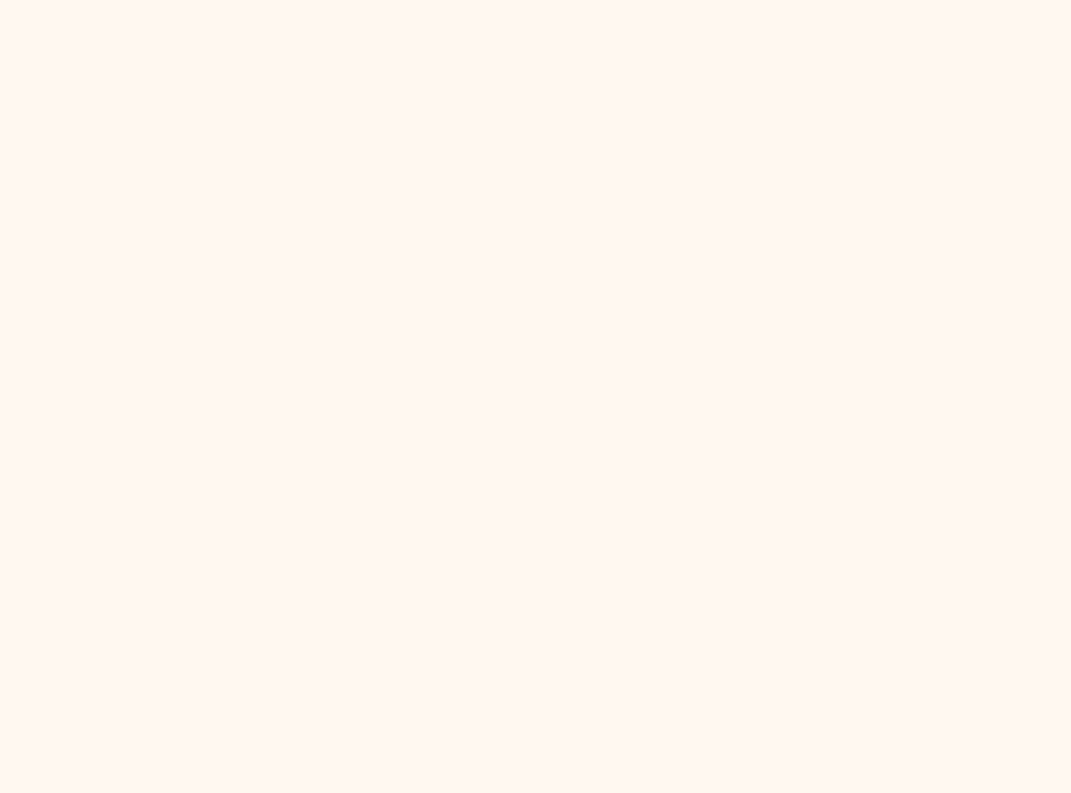
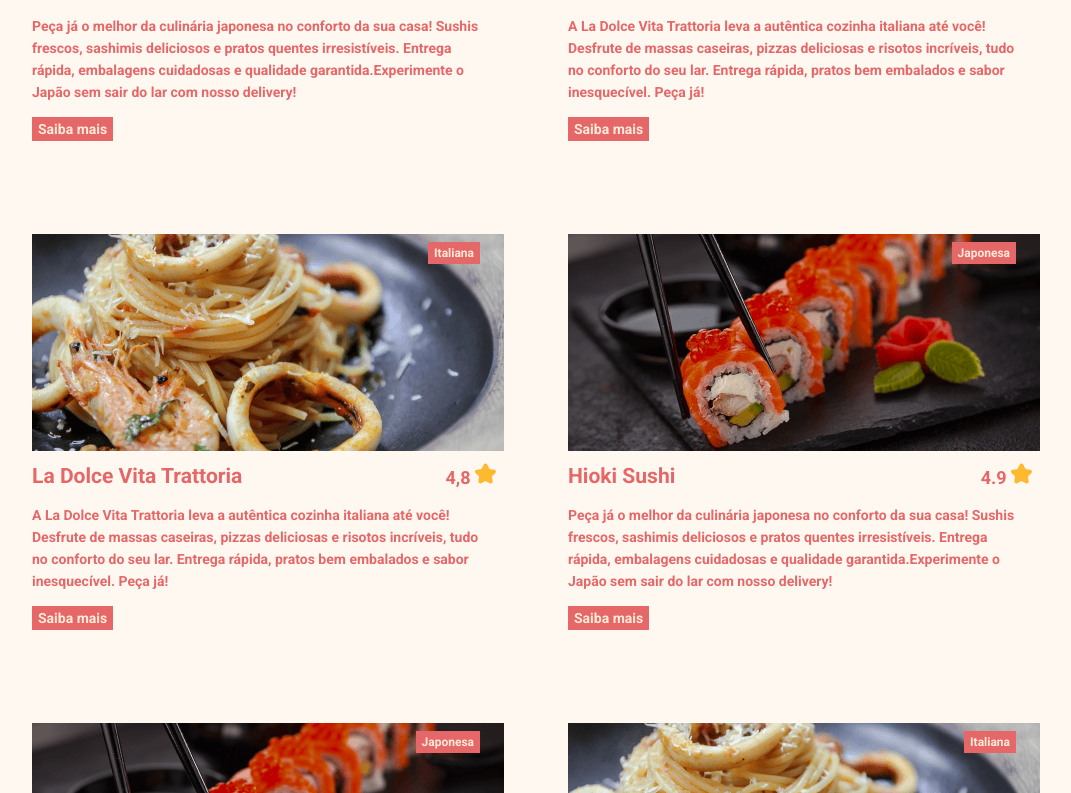
Before and after one commit to FerrariSnow/efood, a React (Create React App) app: page / in a window 1280 px wide. Shown: the part 647-1440 px from the top of the page, without its empty margins (104-1175 px from the left). Before the commit the page ends 800 px from the top, so only its background shows below. Built offline with nearby package versions, Linux system fonts and the light colour scheme.

Commit message:
apresentação das lojas

```diff
--- a/src/App.tsx
+++ b/src/App.tsx
@@ -4,12 +4,16 @@ import { Banner } from './components/Banner'
 import HeaderMain from './components/HeaderMain'
 import HeaderSub from './components/HeaderSub'
 import { GlobalCSS } from './styles'
+import StoreList from './components/StoreList'
 
 const Rotas = createBrowserRouter([
   {
     path: '/',
     element: (
-      <Banner fundo="italiana" loja="La Dolce Vita Trattoria" tipo="Italiana" />
+      <>
+        <HeaderMain />
+        <StoreList />
+      </>
     )
   }
 ])
--- /dev/null
+++ b/src/components/Product/index.tsx
@@ -0,0 +1,3 @@
+const Product = () => <div>card product</div>
+
+export default Product
--- /dev/null
+++ b/src/components/Store/index.tsx
@@ -0,0 +1,36 @@
+import Star from '../../assets/images/star.svg'
+import Button from '../Button'
+import Tag from '../Tag'
+import { CardLoja, DescricaoLoja, InfosLoja, TagsLoja } from './styles'
+
+type Props = {
+  imagem: string
+  nome: string
+  nota: string
+  descricao: string
+  tags: string[]
+  to: string
+}
+
+const Store = ({ imagem, nome, nota, descricao, tags, to }: Props) => (
+  <CardLoja>
+    <img src={imagem} alt={nome} />
+    <TagsLoja>
+      {tags.map((tag) => (
+        <Tag key={tag}>{tag}</Tag>
+      ))}
+    </TagsLoja>
+    <InfosLoja>
+      <h3>{nome} </h3>
+      <div>
+        {nota} <img src={Star} />
+      </div>
+    </InfosLoja>
+    <DescricaoLoja>{descricao}</DescricaoLoja>
+    <Button type="link" to={to} title="Saiba mais sobre a loja">
+      Saiba mais
+    </Button>
+  </CardLoja>
+)
+
+export default Store
--- /dev/null
+++ b/src/components/Store/styles.ts
@@ -0,0 +1,40 @@
+import styled from 'styled-components'
+import { cores } from '../../styles'
+import { TagContainer } from '../Tag/styles'
+
+export const CardLoja = styled.div`
+  background-color: $fff;
+  color: ${cores.principal};
+  padding: 8px;
+  max-width: 480px;
+  width: 100%;
+  position: relative;
+
+  ${TagContainer} {
+    margin-right: 8px;
+  }
+`
+
+export const InfosLoja = styled.div`
+  display: flex;
+  justify-content: space-between;
+  align-items: center;
+  font-weight: bold;
+  font-size: 18px;
+  line-height: 21px;
+  margin-top: 8px;
+  margin-bottom: 16px;
+`
+
+export const DescricaoLoja = styled.p`
+  color: ${cores.principal};
+  font-weight: bold;
+  font-size: 14px;
+  line-height: 22px;
+  margin-bottom: 16px;
+`
+export const TagsLoja = styled.div`
+  position: absolute;
+  top: 16px;
+  right: 16px;
+`
--- /dev/null
+++ b/src/components/StoreList/index.tsx
@@ -0,0 +1,60 @@
+import Store from '../Store'
+import { Container } from './styles'
+
+import Sushi from '../../assets/images/loja1.png'
+import Pizza from '../../assets/images/loja2.png'
+
+const StoreList = () => (
+  <Container className="container">
+    <Store
+      imagem={Sushi}
+      nome="Hioki Sushi"
+      nota="4.9"
+      descricao="Peça já o melhor da culinária japonesa no conforto da sua casa! Sushis frescos, sashimis deliciosos e pratos quentes irresistíveis. Entrega rápida, embalagens cuidadosas e qualidade garantida.Experimente o Japão sem sair do lar com nosso delivery!"
+      tags={['Destaque da semana', 'Japonesa']}
+      to="/sushi"
+    />
+    <Store
+      imagem={Pizza}
+      nome="La Dolce Vita Trattoria"
+      nota="4,8"
+      descricao="A La Dolce Vita Trattoria leva a autêntica cozinha italiana até você! Desfrute de massas caseiras, pizzas deliciosas e risotos incríveis, tudo no conforto do seu lar. Entrega rápida, pratos bem embalados e sabor inesquecível. Peça já!"
+      tags={['Italiana']}
+      to="/pizza"
+    />
+    <Store
+      imagem={Pizza}
+      nome="La Dolce Vita Trattoria"
+      nota="4,8"
+      descricao="A La Dolce Vita Trattoria leva a autêntica cozinha italiana até você! Desfrute de massas caseiras, pizzas deliciosas e risotos incríveis, tudo no conforto do seu lar. Entrega rápida, pratos bem embalados e sabor inesquecível. Peça já!"
+      tags={['Italiana']}
+      to="/pizza"
+    />
+    <Store
+      imagem={Sushi}
+      nome="Hioki Sushi"
+      nota="4.9"
+      descricao="Peça já o melhor da culinária japonesa no conforto da sua casa! Sushis frescos, sashimis deliciosos e pratos quentes irresistíveis. Entrega rápida, embalagens cuidadosas e qualidade garantida.Experimente o Japão sem sair do lar com nosso delivery!"
+      tags={['Japonesa']}
+      to="/sushi"
+    />
+    <Store
+      imagem={Sushi}
+      nome="Hioki Sushi"
+      nota="4.9"
+      descricao="Peça já o melhor da culinária japonesa no conforto da sua casa! Sushis frescos, sashimis deliciosos e pratos quentes irresistíveis. Entrega rápida, embalagens cuidadosas e qualidade garantida.Experimente o Japão sem sair do lar com nosso delivery!"
+      tags={['Japonesa']}
+      to="/sushi"
+    />
+    <Store
+      imagem={Pizza}
+      nome="La Dolce Vita Trattoria"
+      nota="4,8"
+      descricao="A La Dolce Vita Trattoria leva a autêntica cozinha italiana até você! Desfrute de massas caseiras, pizzas deliciosas e risotos incríveis, tudo no conforto do seu lar. Entrega rápida, pratos bem embalados e sabor inesquecível. Peça já!"
+      tags={['Italiana']}
+      to="/pizza"
+    />
+  </Container>
+)
+
+export default StoreList
--- /dev/null
+++ b/src/components/StoreList/styles.ts
@@ -0,0 +1,9 @@
+import styled from 'styled-components'
+
+export const Container = styled.div`
+  display: grid;
+  grid-template-columns: 1fr 1fr;
+  grid-gap: 80px 48px;
+  margin-top: 80px;
+  margin-bottom: 120px;
+`
```
Also changed, not shown: src/assets/images/star.svg (added).
